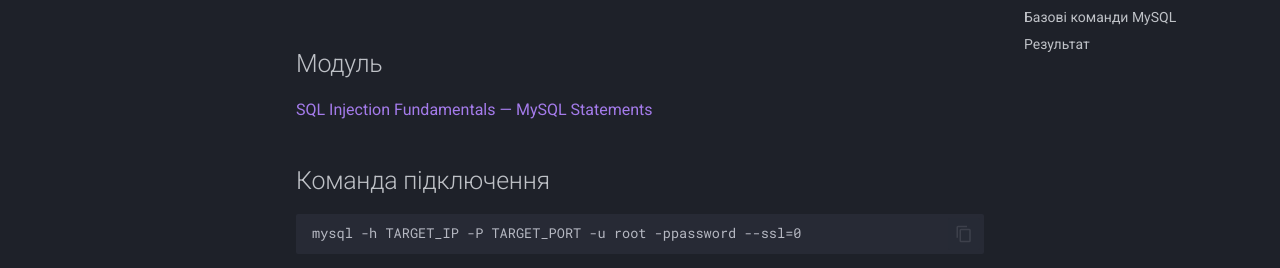
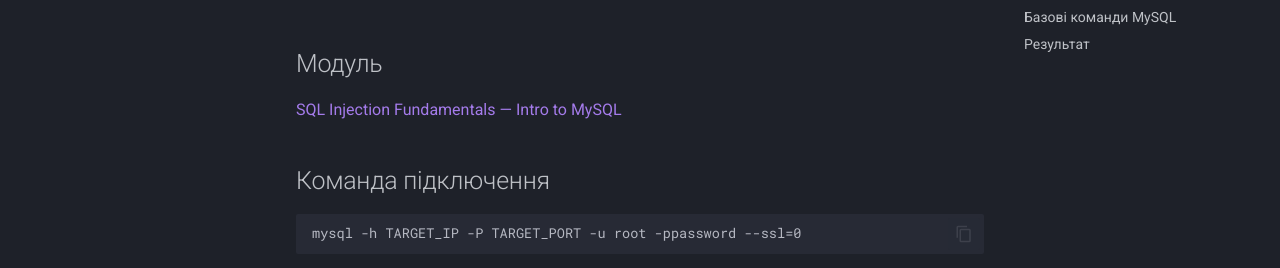
Before and after one commit to vano-next/HTB-notes, an MkDocs documentation site: the page built from docs/CPTS/SQL-Injection-Fundamentals/Intro-to-MySQL.md, in a window 1280 px wide and 900 px high. Shown: the part 223-491 px from the top of the window. Built offline with MkDocs 1.6.1 and Material for MkDocs 9.7.7, drawn with Linux system fonts in a browser that asks for light colours; comment, search, counter and statistics services are not loaded.

Commit message:
Update and rename MySQL-Statements.md to Intro-to-MySQL.md

```diff
--- a/docs/CPTS/SQL-Injection-Fundamentals/MySQL-Statements.md
+++ b/docs/CPTS/SQL-Injection-Fundamentals/Intro-to-MySQL.md
@@ -1,7 +1,7 @@
 # MySQL — Remote Connection & Basic Enumeration
 
 ## Модуль
-[SQL Injection Fundamentals — MySQL Statements](https://academy.hackthebox.com/app/module/33/section/183)
+[SQL Injection Fundamentals — Intro to MySQL](https://academy.hackthebox.com/app/module/33/section/183)
 
 ## Команда підключення
 
```
